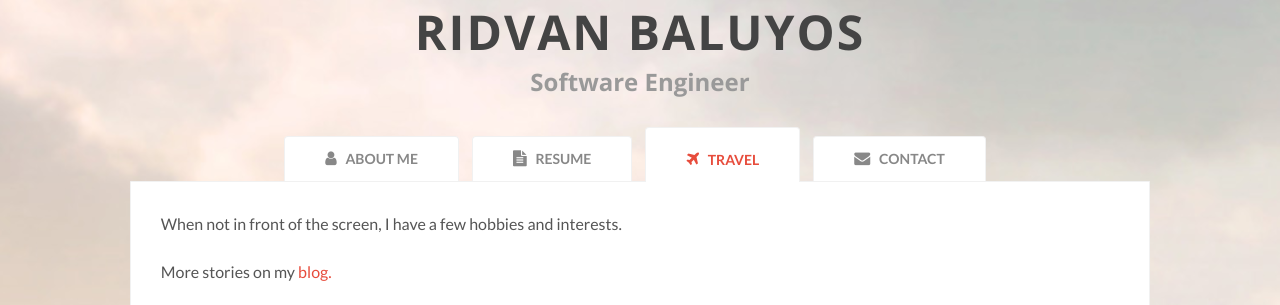
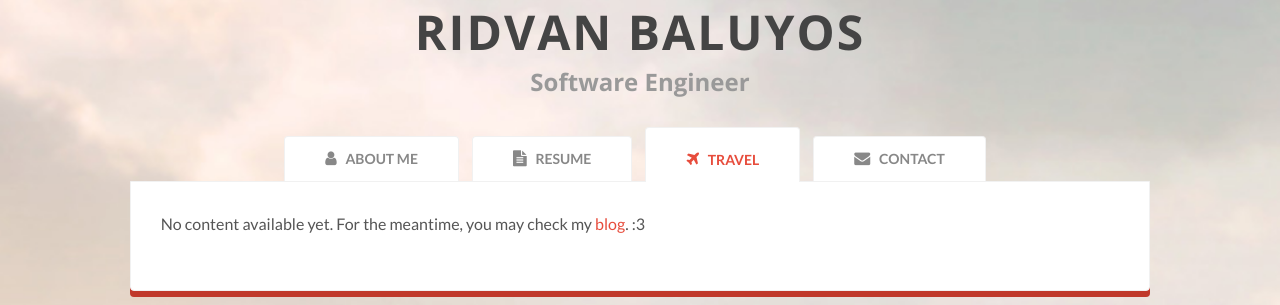
Before and after one commit to ridvanbaluyos/about, a PHP site: page / in a window 1280 px wide, after a click on "TRAVEL". Shown: the part 42-347 px from the top of the page. Run offline with PHP 8.4, Linux system fonts and the light colour scheme; some libraries are stand-ins or nearby versions.

Commit message:
Hid Travel section content. :)

```diff
--- a/index.php
+++ b/index.php
@@ -311,9 +311,9 @@
                     <section class="clearfix">
                         <div class="g3">
                             <p>
-                                When not in front of the screen, I have a few hobbies and interests.<br/><br/> More stories on my <a href="//blog.ridvanbaluyos.com"/>blog.</a>
+                                No content available yet. For the meantime, you may check my <a href="http://blog.ridvanbaluyos.com" target="_blank">blog</a>. :3
                             </p>
-                        </div>
+                        </div><!--
                         <?php
                             include "places.config.php";
                             $ctr = 0;
@@ -336,7 +336,7 @@
                                 echo " <div class=\"break\"></div>";
                             }
                         ?>
-                        <?php endforeach; ?>
+                        <?php endforeach; ?> -->
                     </section>
                 </div>
               <!-- End Hobbies Data -->
```
